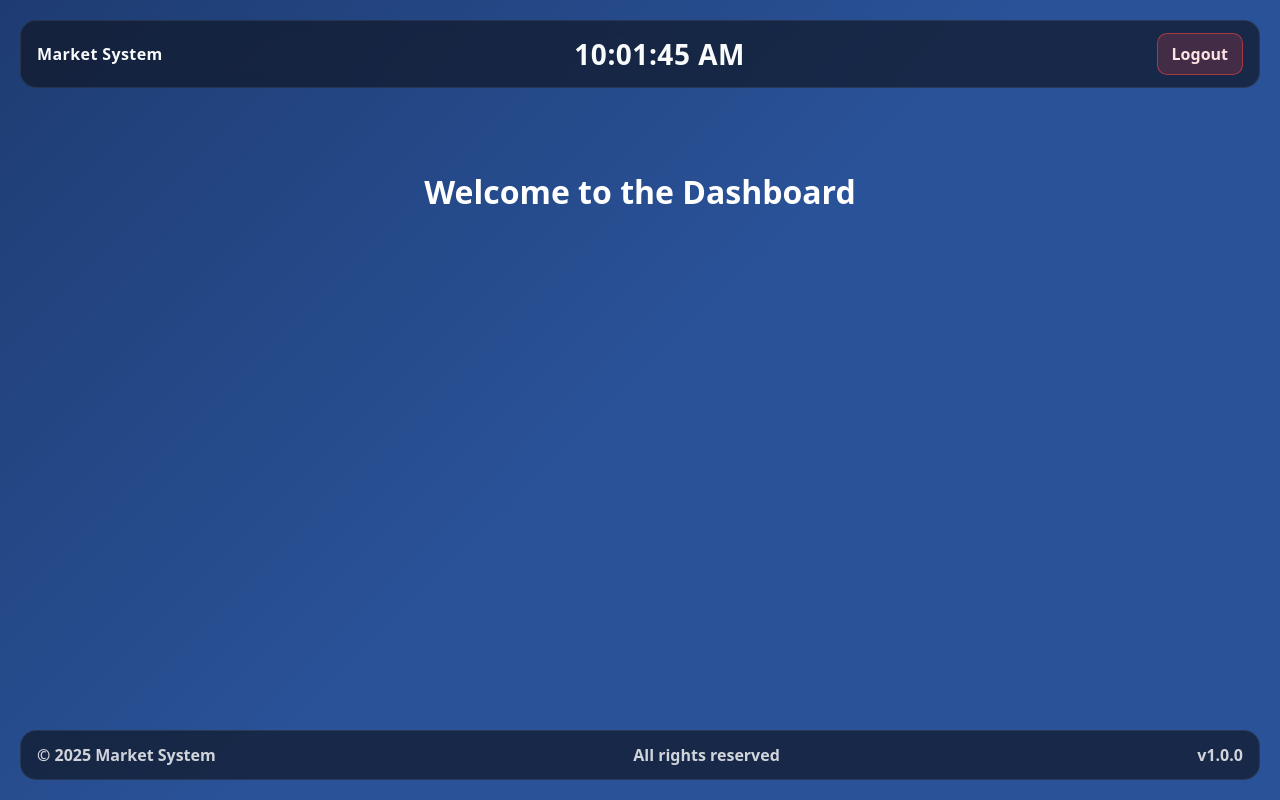
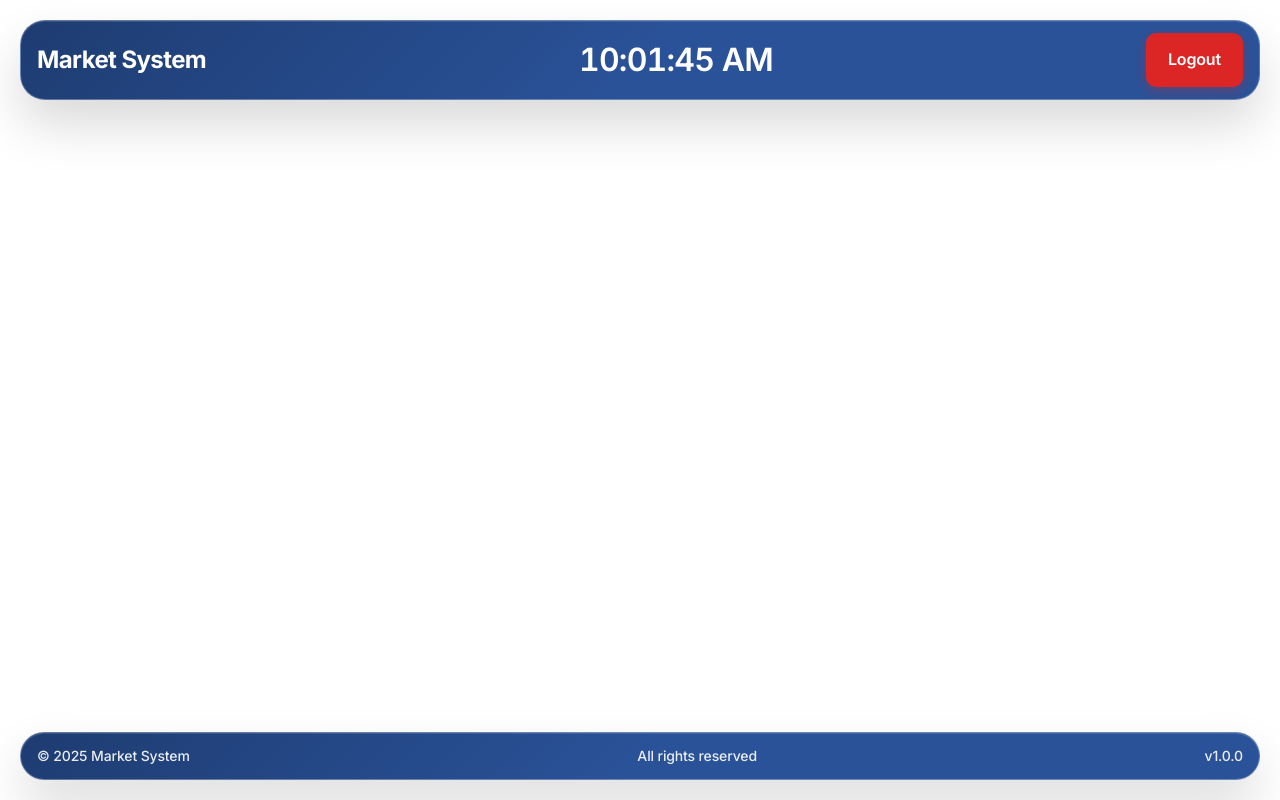
Before and after one commit to Ramiclovis/market-system, a React (Vite) app: page /dashboard in a window 1280 px wide. Built offline with nearby package versions, Linux system fonts and the light colour scheme.

Commit message:
Enhance styling across application with new font imports, improved layout, and updated CSS properties for better readability and aesthetics.

```diff
--- a/src/index.css
+++ b/src/index.css
@@ -1,3 +1,6 @@
+/* Import Google Fonts */
+@import url('https://fonts.googleapis.com/css2?family=Inter:wght@300;400;500;600;700;800&display=swap');
+
 /* Global styles */
 :root {
   color-scheme: light dark;
@@ -13,10 +16,12 @@ html, body, #root {
 
 body {
   margin: 0;
-  font-family: system-ui, -apple-system, Segoe UI, Roboto, Helvetica, Arial, "Apple Color Emoji", "Segoe UI Emoji";
-  line-height: 1.5;
+  font-family: 'Inter', -apple-system, BlinkMacSystemFont, 'Segoe UI', 'Roboto', 'Oxygen', 'Ubuntu', 'Cantarell', 'Fira Sans', 'Droid Sans', 'Helvetica Neue', sans-serif;
+  line-height: 1.6;
   -webkit-font-smoothing: antialiased;
   -moz-osx-font-smoothing: grayscale;
+  font-weight: 400;
+  letter-spacing: -0.01em;
 }
 
 a {
--- a/src/pages/auth/login.css
+++ b/src/pages/auth/login.css
@@ -104,17 +104,19 @@ body, html {
 .login-card h2 {
   color: white;
   margin-bottom: 10px;
-  font-size: 28px;
-  font-weight: 700;
-  letter-spacing: -0.5px;
+  font-size: 1.875rem;
+  font-weight: 600;
+  letter-spacing: -0.025em;
+  line-height: 1.2;
 }
 
 .subtitle {
   color: rgba(255, 255, 255, 0.7);
   margin-bottom: 30px;
-  font-size: 16px;
+  font-size: 1rem;
   font-weight: 400;
-  line-height: 1.4;
+  line-height: 1.5;
+  letter-spacing: -0.01em;
 }
 
 /* ===== LOGIN FORM ===== */
@@ -132,8 +134,8 @@ body, html {
   margin-bottom: 8px;
   color: #ffffff !important;
   font-weight: 500;
-  font-size: 14px;
-  letter-spacing: 0.5px;
+  font-size: 0.875rem;
+  letter-spacing: -0.01em;
 }
 
 /* ===== INPUT STYLES ===== */
@@ -150,11 +152,12 @@ body, html {
   background: rgba(255, 255, 255, 0.18);
   border: 1px solid rgba(255, 255, 255, 0.3);
   border-radius: 15px;
-  font-size: 16px;
+  font-size: 1rem;
   transition: all 0.3s ease;
   box-sizing: border-box;
   color: white;
   font-weight: 400;
+  letter-spacing: -0.01em;
 }
 
 /* Password field with toggle button */
@@ -224,8 +227,9 @@ body, html {
   border: none;
   padding: 16px;
   border-radius: 15px;
-  font-size: 16px;
-  font-weight: 600;
+  font-size: 1rem;
+  font-weight: 500;
+  letter-spacing: -0.01em;
   cursor: pointer;
   transition: all 0.4s cubic-bezier(0.175, 0.885, 0.32, 1.275);
   margin-top: 20px;
--- a/src/pages/dashboard/Dashboard.css
+++ b/src/pages/dashboard/Dashboard.css
@@ -4,7 +4,7 @@
   flex-direction: column;
   align-items: stretch;
   justify-content: flex-start;
-  background: linear-gradient(135deg, #1e3c72 0%, #2a5298 50%);
+  background: #ffffff;
   padding: 20px;
 }
 
@@ -14,26 +14,26 @@
   flex: 1; /* push footer to bottom */
 }
 
-.dashboard-title {
-  margin: 0;
-  font-size: 32px;
-  font-weight: 700;
-  color: #ffffff;
-}
 
 .logout-button {
   margin-top: 24px;
-  padding: 10px 18px;
+  padding: 14px 24px;
   border-radius: 12px;
-  border: 1px solid #dc2626;
-  background: #ef4444;
+  border: 2px solid #dc2626;
+  background: #dc2626;
   color: #ffffff;
   font-weight: 600;
+  font-size: 1rem;
+  letter-spacing: -0.01em;
   cursor: pointer;
+  box-shadow: 0 4px 12px rgba(220, 38, 38, 0.3);
 }
 
 .logout-button:hover {
-  background: #dc2626;
+  background: #b91c1c;
+  border-color: #b91c1c;
+  transform: translateY(-1px);
+  box-shadow: 0 6px 16px rgba(220, 38, 38, 0.4);
 }
 
 /* Navbar */
@@ -41,10 +41,14 @@
   position: sticky;
   top: 0;
   z-index: 50;
-  background: rgba(17, 24, 39, 0.7); /* slate-900 with opacity */
-  backdrop-filter: blur(8px);
-  border-radius: 16px;
-  border: 1px solid rgba(255, 255, 255, 0.08);
+  background: linear-gradient(135deg, #1e3c72 0%, #2a5298 50%);
+  backdrop-filter: blur(20px);
+  border-radius: 25px;
+  border: 1px solid rgba(255, 255, 255, 0.3);
+  box-shadow:
+    0 25px 50px rgba(0, 0, 0, 0.15),
+    0 0 0 1px rgba(255, 255, 255, 0.05),
+    inset 0 1px 0 rgba(255, 255, 255, 0.1);
 }
 
 .nav-inner {
@@ -55,10 +59,11 @@
 }
 
 .nav-brand {
-  color: #f8fafc;
-  font-weight: 800;
-  letter-spacing: 0.4px;
+  color: #ffffff;
+  font-weight: 700;
+  letter-spacing: -0.025em;
   cursor: pointer;
+  font-size: 1.5rem;
 }
 
 .nav-toggle {
@@ -69,8 +74,8 @@
   width: 40px;
   height: 40px;
   border-radius: 10px;
-  border: 1px solid rgba(255, 255, 255, 0.12);
-  background: rgba(255, 255, 255, 0.06);
+  border: 1px solid rgba(255, 255, 255, 0.3);
+  background: rgba(255, 255, 255, 0.18);
   cursor: pointer;
 }
 
@@ -101,10 +106,11 @@
   display: none;
   flex-direction: column;
   gap: 8px;
-  background: rgba(17, 24, 39, 0.9);
-  border: 1px solid rgba(255, 255, 255, 0.08);
-  border-radius: 12px;
+  background: rgba(255, 255, 255, 0.25);
+  border: 1px solid rgba(255, 255, 255, 0.3);
+  border-radius: 25px;
   padding: 12px;
+  backdrop-filter: blur(20px);
 }
 
 .nav-links.open {
@@ -116,7 +122,7 @@
   border-radius: 10px;
   border: 1px solid transparent;
   background: transparent;
-  color: #e5e7eb;
+  color: #ffffff;
   font-weight: 600;
   cursor: pointer;
   text-align: left;
@@ -144,9 +150,11 @@
 /* Clock */
 .nav-clock {
   display: block;
-  color: #f8fafc;
-  font-weight: 700;
-  letter-spacing: 0.5px;
+  color: #ffffff;
+  font-weight: 600;
+  letter-spacing: -0.01em;
+  font-variant-numeric: tabular-nums;
+  font-size: 1.5rem;
 }
 
 /* Remove mobile-specific clock styling since only one clock remains */
@@ -164,9 +172,14 @@
 /* Footer */
 .dashboard-footer {
   margin-top: 24px;
-  background: rgba(17, 24, 39, 0.7);
-  border: 1px solid rgba(255, 255, 255, 0.08);
-  border-radius: 16px;
+  background: linear-gradient(135deg, #1e3c72 0%, #2a5298 50%);
+  backdrop-filter: blur(20px);
+  border: 1px solid rgba(255, 255, 255, 0.3);
+  border-radius: 25px;
+  box-shadow:
+    0 25px 50px rgba(0, 0, 0, 0.15),
+    0 0 0 1px rgba(255, 255, 255, 0.05),
+    inset 0 1px 0 rgba(255, 255, 255, 0.1);
 }
 
 .footer-inner {
@@ -174,8 +187,10 @@
   align-items: center;
   justify-content: space-between;
   padding: 12px 16px;
-  color: #e5e7eb;
-  font-weight: 600;
+  color: #ffffff;
+  font-weight: 500;
+  font-size: 0.875rem;
+  letter-spacing: -0.01em;
 }
 
 .footer-left,
@@ -195,15 +210,21 @@
 /* Desktop layout */
 .logout-button.nav {
   margin-top: 0;
-  padding: 8px 14px;
+  padding: 12px 20px;
   border-radius: 10px;
-  border: 1px solid rgba(239, 68, 68, 0.6);
-  background: rgba(239, 68, 68, 0.2);
-  color: #fee2e2;
+  border: 2px solid #dc2626;
+  background: #dc2626;
+  color: #ffffff;
+  font-weight: 600;
+  font-size: 1rem;
+  box-shadow: 0 4px 12px rgba(220, 38, 38, 0.3);
 }
 
 .logout-button.nav:hover {
-  background: rgba(239, 68, 68, 0.35);
+  background: #b91c1c;
+  border-color: #b91c1c;
+  transform: translateY(-1px);
+  box-shadow: 0 6px 16px rgba(220, 38, 38, 0.4);
 }
 
 @media (min-width: 768px) {
@@ -232,7 +253,8 @@
     display: block;
     flex: 1;
     text-align: center;
-  font-size: 28px;
-  font-weight: 800;
+    font-size: 2rem;
+    font-weight: 600;
+    letter-spacing: -0.025em;
   }
 }
--- a/src/pages/dashboard/Dashboard.jsx
+++ b/src/pages/dashboard/Dashboard.jsx
@@ -71,7 +71,6 @@ function Dashboard() {
 
       {/* Page Content */}
       <div className="dashboard-content">
-        <h1 className="dashboard-title">Welcome to the Dashboard</h1>
       </div>
 
       {/* Footer */}
```
